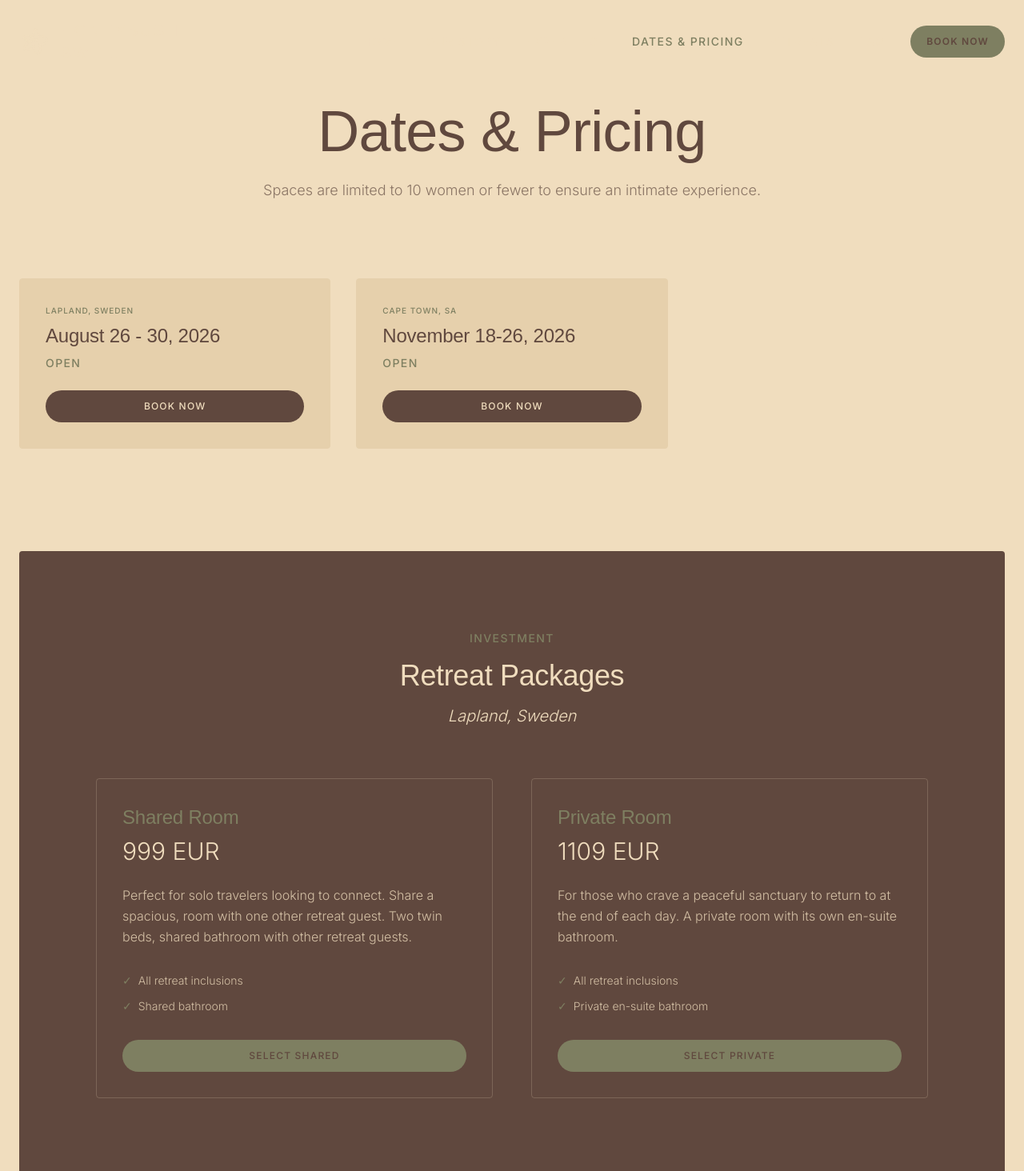
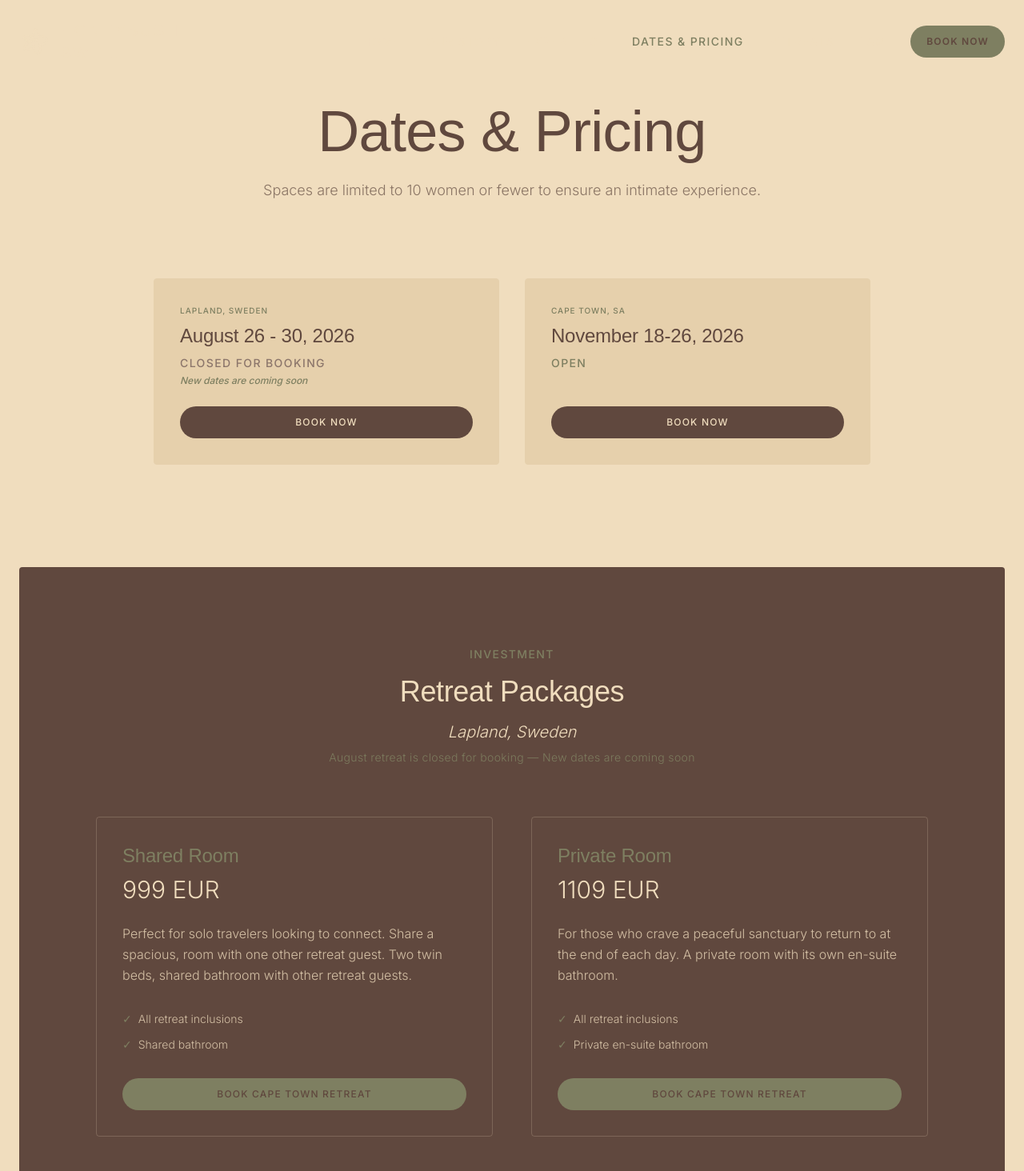
Before and after one commit to honeybushswell-max/honeybush-swell-retreat, a React (Vite) app: page /dates in a window 1280 px wide. Shown: the top 1464 px of the page at 80% size. Built offline with nearby package versions, Linux system fonts and the light colour scheme; a web font is replaced by a local one.

Commit message:
new things

```diff
--- a/index.html
+++ b/index.html
@@ -4,6 +4,9 @@
     <meta charset="UTF-8" />
     <meta name="viewport" content="width=device-width, initial-scale=1.0" />
     <title>Honeybush Swell</title>
+    <meta name="description" content="A luxury, soulful, conversion-focused website for a women's surf and wellness retreat in Cape Town." />
+    <meta property="og:title" content="Honeybush Swell" />
+    <meta property="og:description" content="A luxury, soulful, conversion-focused website for a women's surf and wellness retreat in Cape Town." />
     <link rel="preconnect" href="https://fonts.googleapis.com">
     <link rel="preconnect" href="https://fonts.gstatic.com" crossorigin>
     <link href="https://fonts.googleapis.com/css2?family=Inter:wght@300;400;500;600&display=swap" rel="stylesheet">
--- a/src/components/layout/Navbar.tsx
+++ b/src/components/layout/Navbar.tsx
@@ -65,7 +65,7 @@ export function Navbar() {
               {link.name}
             </Link>
           ))}
-          <Link to="/book">
+          <Link to="/book?retreat=capetown">
             <Button className="bg-honey text-ocean-dark hover:bg-white hover:text-ocean-dark font-semibold uppercase tracking-widest text-xs px-5">
               Book Now
             </Button>
@@ -89,13 +89,14 @@ export function Navbar() {
               <Link
                 key={link.name}
                 to={link.path}
+                onClick={() => setIsMobileMenuOpen(false)}
                 className="text-sm uppercase tracking-widest text-sand hover:text-honey py-2"
               >
                 {link.name}
               </Link>
             ))}
             <div className="pt-4 border-t border-sand-dark flex flex-col gap-3">
-              <Link to="/book">
+              <Link to="/book?retreat=capetown" onClick={() => setIsMobileMenuOpen(false)}>
                 <Button className="w-full bg-honey text-ocean-dark hover:bg-white uppercase tracking-widest text-xs font-semibold">
                   Book Now
                 </Button>
--- a/src/pages/Dates.tsx
+++ b/src/pages/Dates.tsx
@@ -27,36 +27,46 @@ export function Dates() {
         </div>
 
         {/* Dates */}
-        <div className="grid grid-cols-1 md:grid-cols-2 lg:grid-cols-3 gap-8 mb-32">
+        <div className="grid grid-cols-1 md:grid-cols-2 gap-8 mb-32 max-w-4xl mx-auto">
           {[
             {
               location: "Lapland, Sweden",
               date: "August 26 - 30, 2026",
-              status: "Open",
-              spots: 10,
-              type: "book"
+              status: "Closed for booking",
+              note: "New dates are coming soon",
+              link: "/book?retreat=capetown"
             },
             {
               location: "Cape Town, SA",
               date: "November 18-26, 2026",
               status: "Open",
-              spots: 10,
-              type: "book"
+              note: null,
+              link: "/book?retreat=capetown"
             }
           ].map((retreat, idx) => (
-            <div key={idx} className="bg-sand-dark p-8 rounded-sm border border-sand-dark hover:border-honey/50 transition-colors">
-              <span className="text-honey uppercase tracking-widest text-[10px] font-medium block mb-2">{retreat.location}</span>
-              <h3 className="text-2xl font-serif text-ocean-dark mb-2">{retreat.date}</h3>
-              <p className="text-sm uppercase tracking-widest font-medium mb-6" style={{ color: retreat.spots === 0 ? 'var(--color-sage)' : 'var(--color-honey)' }}>
-                {retreat.status}
-              </p>
-              <Link to={retreat.spots === 0 ? "/contact" : (retreat.location.includes("Cape Town") ? "/book?retreat=capetown" : "/book")}>
+            <div key={idx} className="bg-sand-dark p-8 rounded-sm border border-sand-dark hover:border-honey/50 transition-colors flex flex-col justify-between">
+              <div>
+                <span className="text-honey uppercase tracking-widest text-[10px] font-medium block mb-2">{retreat.location}</span>
+                <h3 className="text-2xl font-serif text-ocean-dark mb-2">{retreat.date}</h3>
+                <p className="text-sm uppercase tracking-widest font-medium mb-1" style={{ color: retreat.status === "Open" ? 'var(--color-honey)' : '#8c766b' }}>
+                  {retreat.status}
+                </p>
+                {retreat.note ? (
+                  <p className="text-xs text-honey font-medium italic mb-6">
+                    {retreat.note}
+                  </p>
+                ) : (
+                  <p className="text-xs text-transparent select-none mb-6">
+                    &nbsp;
+                  </p>
+                )}
+              </div>
+              <Link to={retreat.link} className="mt-auto">
                 <Button
-                  variant={retreat.spots === 0 ? "outline" : "default"}
+                  variant="default"
                   className="w-full uppercase tracking-widest text-xs"
-                  disabled={retreat.spots === 0}
                 >
-                  {retreat.spots === 0 ? "Join Waitlist" : "Book Now"}
+                  Book Now
                 </Button>
               </Link>
             </div>
@@ -69,6 +79,7 @@ export function Dates() {
             <span className="text-honey uppercase tracking-widest text-sm font-medium">Investment</span>
             <h2 className="text-4xl font-serif text-sand mt-4">Retreat Packages</h2>
             <p className="text-sand text-xl font-light mt-4 italic">Lapland, Sweden</p>
+            <p className="text-honey/90 text-sm font-light mt-2 tracking-wide">August retreat is closed for booking — New dates are coming soon</p>
           </div>
           <div className="grid grid-cols-1 md:grid-cols-2 gap-12">
             <div className="border border-sand/20 p-8 rounded-sm flex flex-col">
@@ -81,9 +92,9 @@ export function Dates() {
                 <li className="flex items-center gap-2"><span className="text-honey">✓</span> All retreat inclusions</li>
                 <li className="flex items-center gap-2"><span className="text-honey">✓</span> Shared bathroom</li>
               </ul>
-              <Link to="/book?room=shared" className="mt-auto">
+              <Link to="/book?retreat=capetown" className="mt-auto">
                 <Button className="w-full bg-honey text-ocean-dark hover:bg-white uppercase tracking-widest text-xs">
-                  Select Shared
+                  Book Cape Town Retreat
                 </Button>
               </Link>
             </div>
@@ -97,9 +108,9 @@ export function Dates() {
                 <li className="flex items-center gap-2"><span className="text-honey">✓</span> All retreat inclusions</li>
                 <li className="flex items-center gap-2"><span className="text-honey">✓</span> Private en-suite bathroom</li>
               </ul>
-              <Link to="/book?room=private" className="mt-auto">
+              <Link to="/book?retreat=capetown" className="mt-auto">
                 <Button className="w-full bg-honey text-ocean-dark hover:bg-white uppercase tracking-widest text-xs">
-                  Select Private
+                  Book Cape Town Retreat
                 </Button>
               </Link>
             </div>
--- a/src/pages/Home.tsx
+++ b/src/pages/Home.tsx
@@ -88,7 +88,7 @@ export function Home() {
             {[
               {
                 title: "Lapland, Sweden",
-                date: "August 2026",
+                date: "New dates coming soon",
                 desc: "A soul-deep immersion into the raw silence of the North - the last true wilderness. Beneath the northern lights, experience warming saunas, wild adventures, and grounding rituals in the heart of Swedish Lapland.",
                 img: "tea2.png"
               },
```
Also changed, not shown: server.ts (+37 -6 lines).
